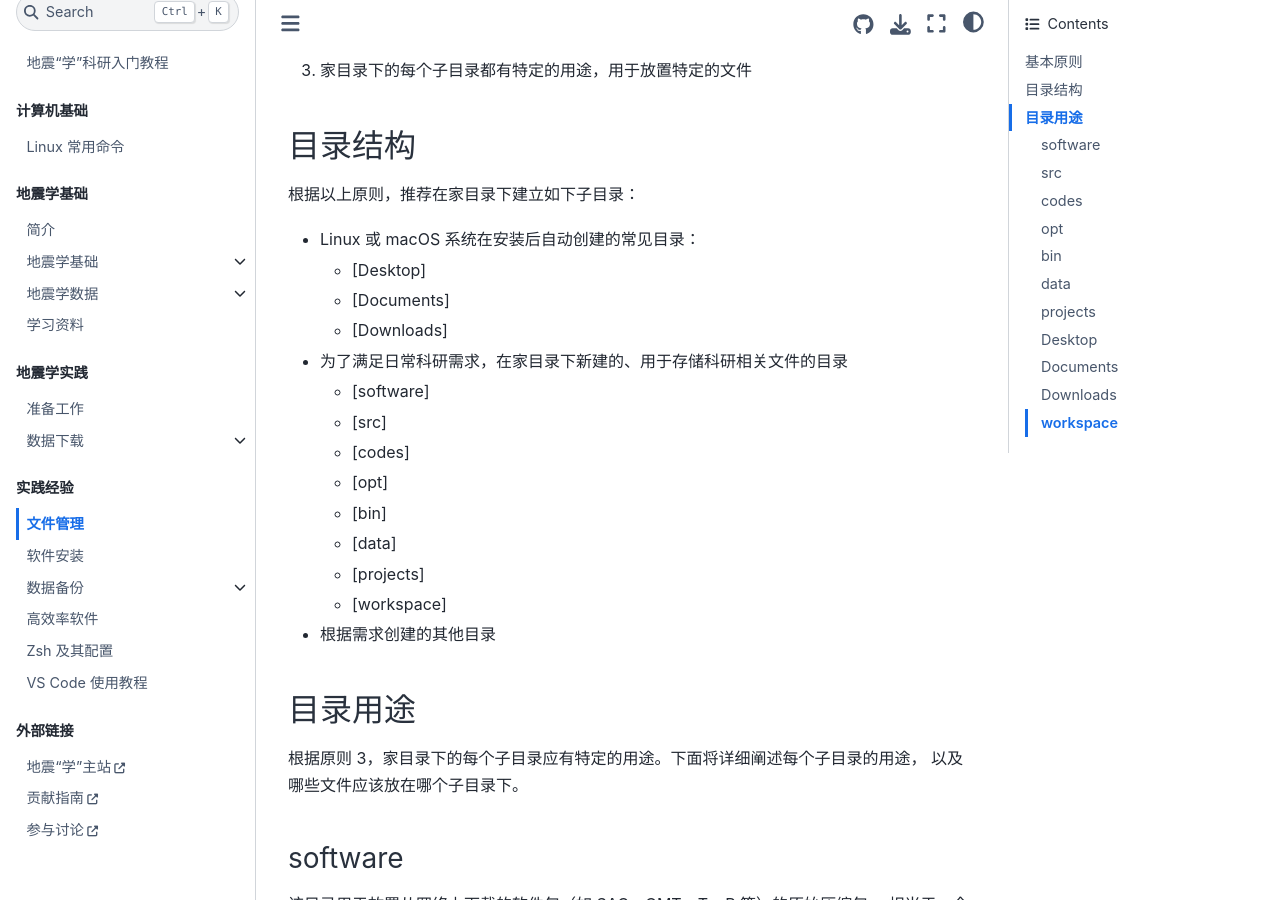
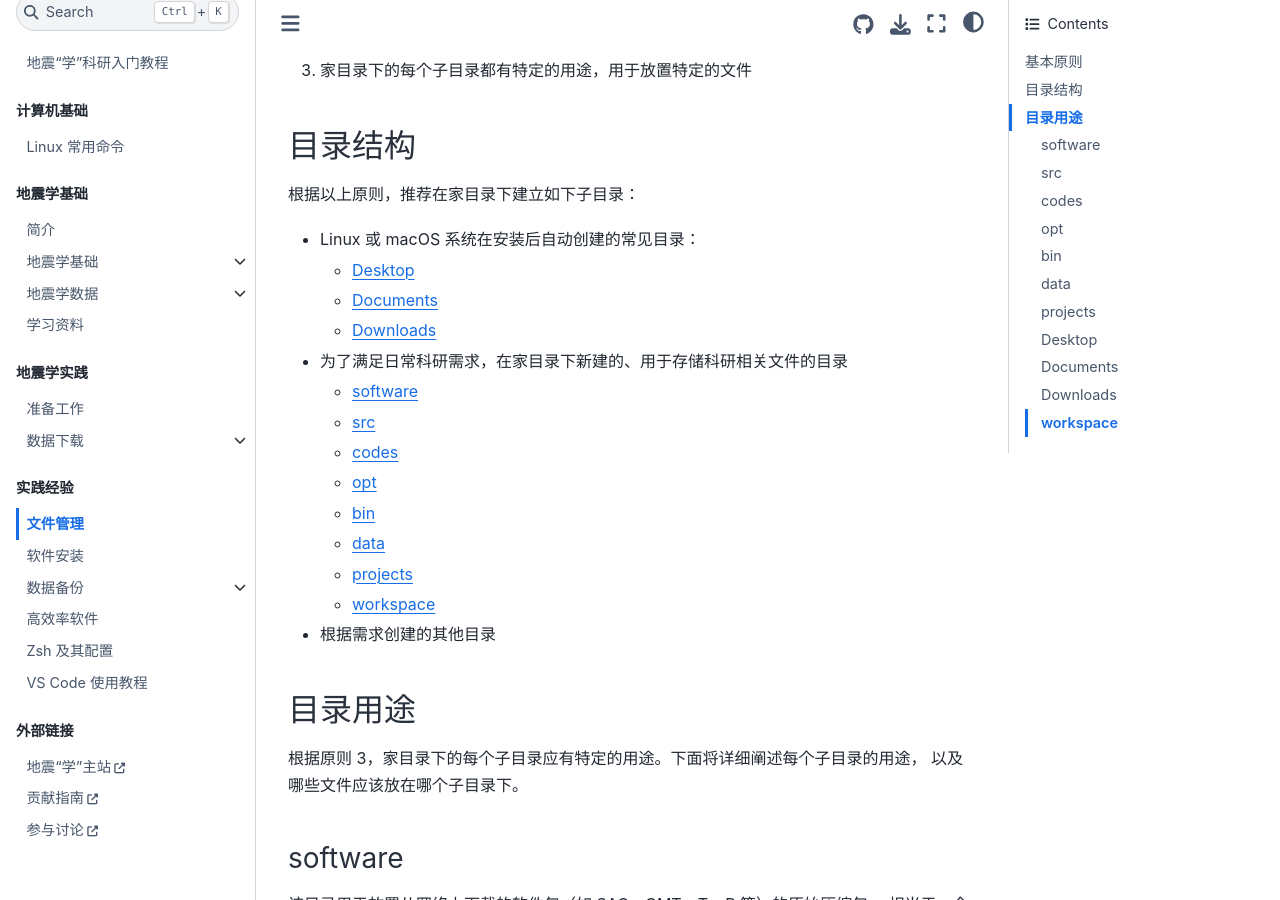
Before and after one commit to seismo-learn/seismology101, a Jupyter Book: the page built from source/best-practices/file-organization.md, in a window 1280 px wide and 900 px high, scrolled down 551 px. Built offline with Jupyter Book 1.0.4 settings and Sphinx 7.4.7 and the Sphinx Book theme 1.1.4, drawn with Linux system fonts in a browser that asks for light colours; pages that are not in the unit, such as notebooks, are missing from menus; part of the change alters nothing that is shown.

```diff
--- a/source/best-practices/file-organization.md
+++ b/source/best-practices/file-organization.md
@@ -1,10 +1,10 @@
 # 文件管理
 
-- 本节贡献者: {{ 田冬冬 }}（作者）、{{ 姚家园 }}（作者）
+- 本节贡献者: {{田冬冬}}（作者）、{{姚家园}}（作者）
 - 最近更新日期: 2021-01-12
 - 预计阅读时间: 20 分钟
 
-______________________________________________________________________
+---
 
 采用合理的策略管理电脑文件是非常重要的。不合理的文件管理方式会使你花费更多的时间
 去寻找文件，拖慢你的科研进度，还可能导致文件的大量冗余与误删。
@@ -27,20 +27,20 @@ ______________________________________________________________________
 
 - Linux 或 macOS 系统在安装后自动创建的常见目录：
 
-  - [Desktop]
-  - [Documents]
-  - [Downloads]
+  - [](Desktop)
+  - [](Documents)
+  - [](Downloads)
 
 - 为了满足日常科研需求，在家目录下新建的、用于存储科研相关文件的目录
 
-  - [software]
-  - [src]
-  - [codes]
-  - [opt]
-  - [bin]
-  - [data]
-  - [projects]
-  - [workspace]
+  - [](software)
+  - [](src)
+  - [](codes)
+  - [](opt)
+  - [](bin)
+  - [](data)
+  - [](projects)
+  - [](workspace)
 
 - 根据需求创建的其他目录
 
@@ -49,6 +49,7 @@ ______________________________________________________________________
 根据原则 3，家目录下的每个子目录应有特定的用途。下面将详细阐述每个子目录的用途，
 以及哪些文件应该放在哪个子目录下。
 
+(software)=
 ### software
 
 该目录用于放置从网络上下载的软件包（如 SAC、GMT、TauP 等）的原始压缩包，
@@ -57,16 +58,19 @@ ______________________________________________________________________
 同时建议在该目录下建一个 README 文件，记录软件的名称、用途、
 官方下载地址以及下载日期等。
 
+(src)=
 ### src
 
 该目录用于放置别人提供的科研相关的软件源码，每个软件对应 {file}`~/src` 目录下的
 一个子目录。比如 fk、gCAP、distaz、GMT 等软件的源码都放在这里。
 
+(codes)=
 ### codes
 
 该目录用于放置自己写的具有**通用性**的软件包。这些软件包可以实现某类特定的
 功能，且不局限于某一个特定的科研项目。
 
+(opt)=
 ### opt
 
 推荐将地震学相关软件安装到 {file}`~/opt` 目录下，而不要安装到
@@ -77,6 +81,7 @@ ______________________________________________________________________
 1. 无需编译即可直接使用的软件，如 SAC、TauP、SOD 等
 2. 需要编译并指定安装位置的软件，如 GMT
 
+(bin)=
 ### bin
 
 {file}`~/bin` 目录用于存放一些简单的可执行文件和工具型脚本。
@@ -92,12 +97,14 @@ ______________________________________________________________________
 4. 某些软件安装在其他路径，但只需要用到其中一个命令（如 Matlab）。此时可以在
    该目录下创建指向该命令的软链接。这样就不需要将该软件的安装路径添加到环境变量中了。
 
+(data)=
 ### data
 
 顾名思义，该目录主要用于保存一些基本不会改变的“数据”文件，比如地震波形数据、
 中国国界线数据、中国断层数据、地震目录等。这些数据可以被多个不同的科研项目
 共用。
 
+(projects)=
 ### projects
 
 该目录用于放置科研项目相关的文件，每个子目录对应一个科研项目。子目录下包含一个
@@ -106,6 +113,7 @@ ______________________________________________________________________
 - {file}`~/projects/NorthChina_MTZ` 是一个关于华北地区地幔过渡带的科研项目
 - {file}`~/projects/GlobalICB` 是一个关于全球内核边界结构的科研项目
 
+(Desktop)=
 ### Desktop
 
 很多人习惯于将大量文件或当前在做的科研项目目录放在桌面上，这些都是不建议的方式。
@@ -118,6 +126,7 @@ ______________________________________________________________________
 已经做完后，即可从桌面上删除该软链接/快捷方式，而 {file}`~/projects` 目录下的
 项目目录则可以保持不动。
 
+(Documents)=
 ### Documents
 
 用于存放个人文档。可自行根据自己的需求进一步创建子目录。
@@ -127,12 +136,14 @@ ______________________________________________________________________
 用于存放个人文档的目录，比如目录 {file}`~/research` 用于存放科研相关的文档，
 目录 {file}`~/life` 用于存放私人文档。
 
+(Downloads)=
 ### Downloads
 
 这是浏览器下载的默认目录。该目录仅作为临时存放文件的地方。
 应不定期（比如每隔几天）清理不需要的文件，并将需要的文件（文章、软件包、图片等）
 移动到相应的目录下。
 
+(workspace)=
 ### workspace
 
 用于做临时测试或做一些简单实验的目录。
```
